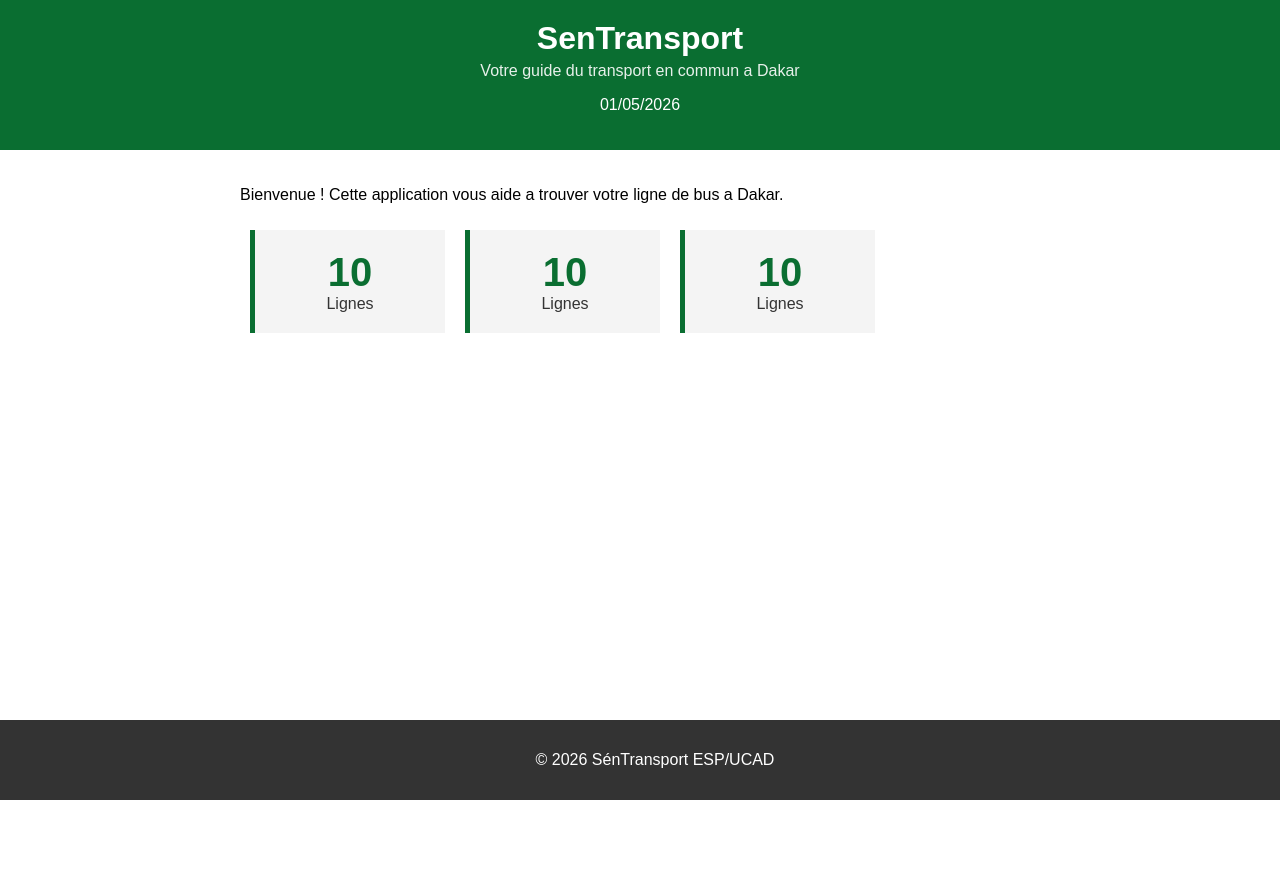
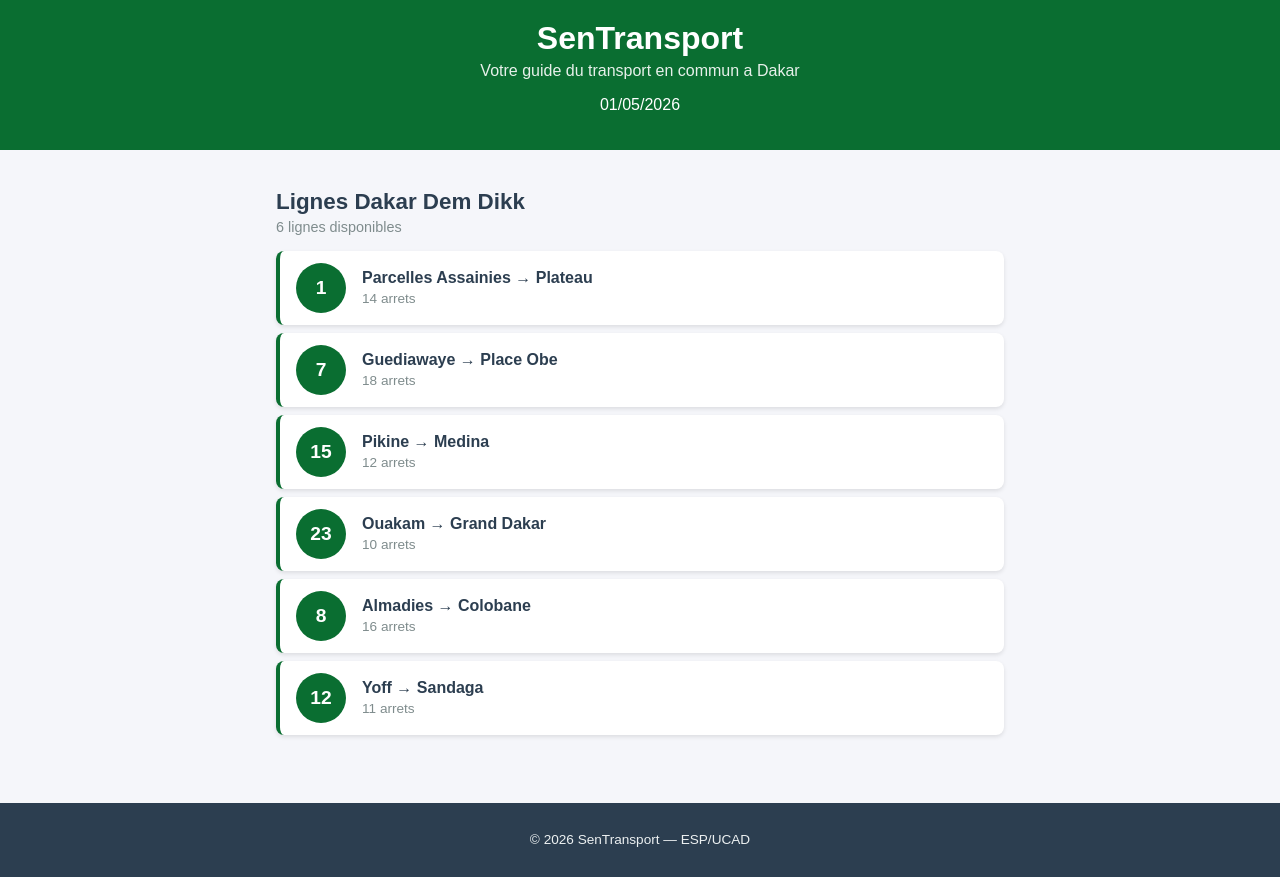
Before and after one commit to WinWinsudo/sentransport, a React (Create React App) app: page / in a window 1280 px wide. Before the commit the page ends 800 px from the top, so only its background shows below. Built offline with nearby package versions, Linux system fonts and the light colour scheme.

Commit message:
Lab 2 : composants statiques LigneBus et ListeLignes

```diff
--- a/src/App.css
+++ b/src/App.css
@@ -1,10 +1,22 @@
 .App {
   font-family: Arial, sans-serif;
   min-height: 100vh;
+  background-color: #f5f6fa;
+  display: flex;
+  flex-direction: column;
 }
 
 .contenu {
   padding: 20px;
   max-width: 800px;
   margin: 0 auto;
+  width: 100%;
+  box-sizing: border-box;
+  flex: 1;
 }
+
+@media (max-width: 600px) {
+  .contenu {
+    padding: 12px;
+  }
+}
--- a/src/App.js
+++ b/src/App.js
@@ -1,20 +1,23 @@
 import './App.css';
 import Header from './Header';
+import ListeLignes from './ListeLignes';
 import Footer from './Footer';
-import Statistique from './Statistique';
 
 function App() {
+  const lignes = [
+    { id: 1, numero: "1", depart: "Parcelles Assainies", arrivee: "Plateau", arrets: 14 },
+    { id: 2, numero: "7", depart: "Guediawaye", arrivee: "Place Obe", arrets: 18 },
+    { id: 3, numero: "15", depart: "Pikine", arrivee: "Medina", arrets: 12 },
+    { id: 4, numero: "23", depart: "Ouakam", arrivee: "Grand Dakar", arrets: 10 },
+    { id: 5, numero: "8", depart: "Almadies", arrivee: "Colobane", arrets: 16 },
+    { id: 6, numero: "12", depart: "Yoff", arrivee: "Sandaga", arrets: 11 },
+  ];
+
   return (
     <div className="App">
       <Header />
       <main className="contenu">
-        <p>Bienvenue ! Cette application vous aide a trouver
-        votre ligne de bus a Dakar.</p>
-        <div className="stats">
-          <Statistique />
-          <Statistique />
-          <Statistique />
-        </div>
+        <ListeLignes lignes={lignes} />
       </main>
       <Footer />
     </div>
--- a/src/Footer.css
+++ b/src/Footer.css
@@ -1,9 +1,8 @@
 .footer {
-  background-color: #333;
-  color: white;
+  background-color: #2c3e50;
+  color: #ecf0f1;
   text-align: center;
-  padding: 15px;
-  position: fixed;
-  bottom: 0;
-  width: 100%;
+  padding: 16px;
+  margin-top: 40px;
+  font-size: 0.85rem;
 }
--- a/src/Footer.js
+++ b/src/Footer.js
@@ -1,9 +1,10 @@
+
 import './Footer.css';
 
 function Footer() {
   return (
     <footer className="footer">
-      <p>© 2026 SénTransport ESP/UCAD</p>
+      <p>&copy; 2026 SenTransport &mdash; ESP/UCAD</p>
     </footer>
   );
 }
--- /dev/null
+++ b/src/LigneBus.css
@@ -0,0 +1,49 @@
+.ligne-bus {
+  display: flex;
+  align-items: center;
+  padding: 12px 16px;
+  margin: 8px 0;
+  background-color: #ffffff;
+  border-radius: 8px;
+  border-left: 4px solid #0a6e31;
+  box-shadow: 0 2px 4px rgba(0, 0, 0, 0.1);
+  cursor: pointer;
+  transition: transform 0.2s, box-shadow 0.2s;
+}
+
+.ligne-bus:hover {
+  transform: translateX(4px);
+  box-shadow: 0 4px 8px rgba(0, 0, 0, 0.15);
+}
+
+.ligne-numero {
+  background-color: #0a6e31;
+  color: white;
+  font-weight: bold;
+  font-size: 1.2rem;
+  width: 50px;
+  height: 50px;
+  border-radius: 50%;
+  display: flex;
+  align-items: center;
+  justify-content: center;
+  margin-right: 16px;
+  flex-shrink: 0;
+}
+
+.ligne-info {
+  display: flex;
+  flex-direction: column;
+}
+
+.ligne-trajet {
+  font-size: 1rem;
+  font-weight: 600;
+  color: #2c3e50;
+}
+
+.ligne-arrets {
+  font-size: 0.85rem;
+  color: #7f8c8d;
+  margin-top: 4px;
+}
--- /dev/null
+++ b/src/LigneBus.js
@@ -0,0 +1,17 @@
+import './LigneBus.css';
+
+function LigneBus({ numero, depart, arrivee, arrets }) {
+  return (
+    <div className="ligne-bus">
+      <div className="ligne-numero">{numero}</div>
+      <div className="ligne-info">
+        <span className="ligne-trajet">
+          {depart} &rarr; {arrivee}
+        </span>
+        <span className="ligne-arrets">{arrets} arrets</span>
+      </div>
+    </div>
+  );
+}
+
+export default LigneBus;
--- /dev/null
+++ b/src/ListeLignes.css
@@ -0,0 +1,16 @@
+.liste-lignes {
+  padding: 0 16px;
+}
+
+.liste-titre {
+  color: #2c3e50;
+  font-size: 1.4rem;
+  margin-bottom: 4px;
+}
+
+.liste-description {
+  color: #7f8c8d;
+  font-size: 0.9rem;
+  margin-top: 0;
+  margin-bottom: 16px;
+}
--- /dev/null
+++ b/src/ListeLignes.js
@@ -0,0 +1,24 @@
+import LigneBus from './LigneBus';
+import './ListeLignes.css';
+
+function ListeLignes({ lignes }) {
+  return (
+    <div className="liste-lignes">
+      <h2 className="liste-titre">Lignes Dakar Dem Dikk</h2>
+      <p className="liste-description">
+        {lignes.length} lignes disponibles
+      </p>
+      {lignes.map(ligne => (
+        <LigneBus
+          key={ligne.id}
+          numero={ligne.numero}
+          depart={ligne.depart}
+          arrivee={ligne.arrivee}
+          arrets={ligne.arrets}
+        />
+      ))}
+    </div>
+  );
+}
+
+export default ListeLignes;
```
